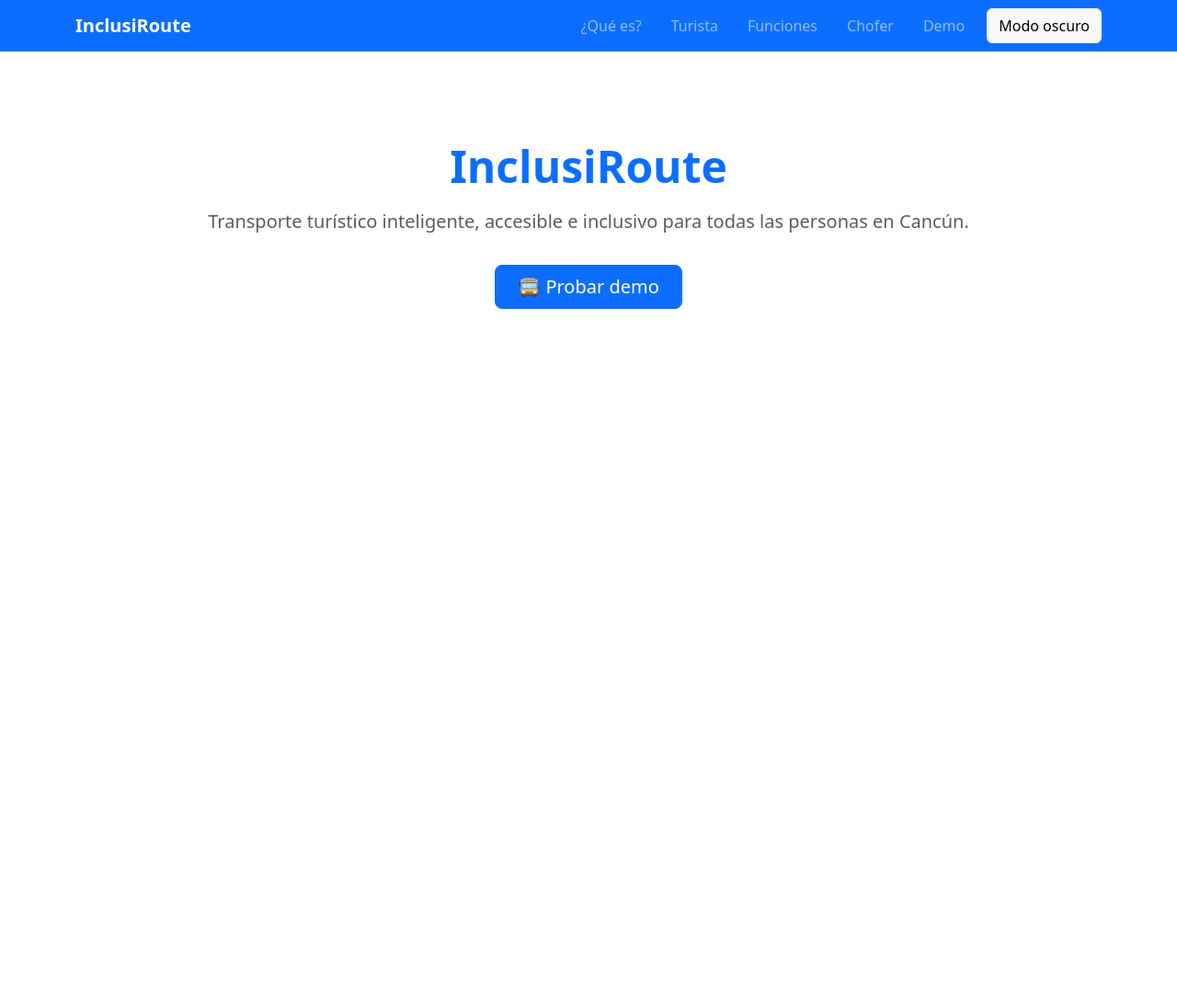
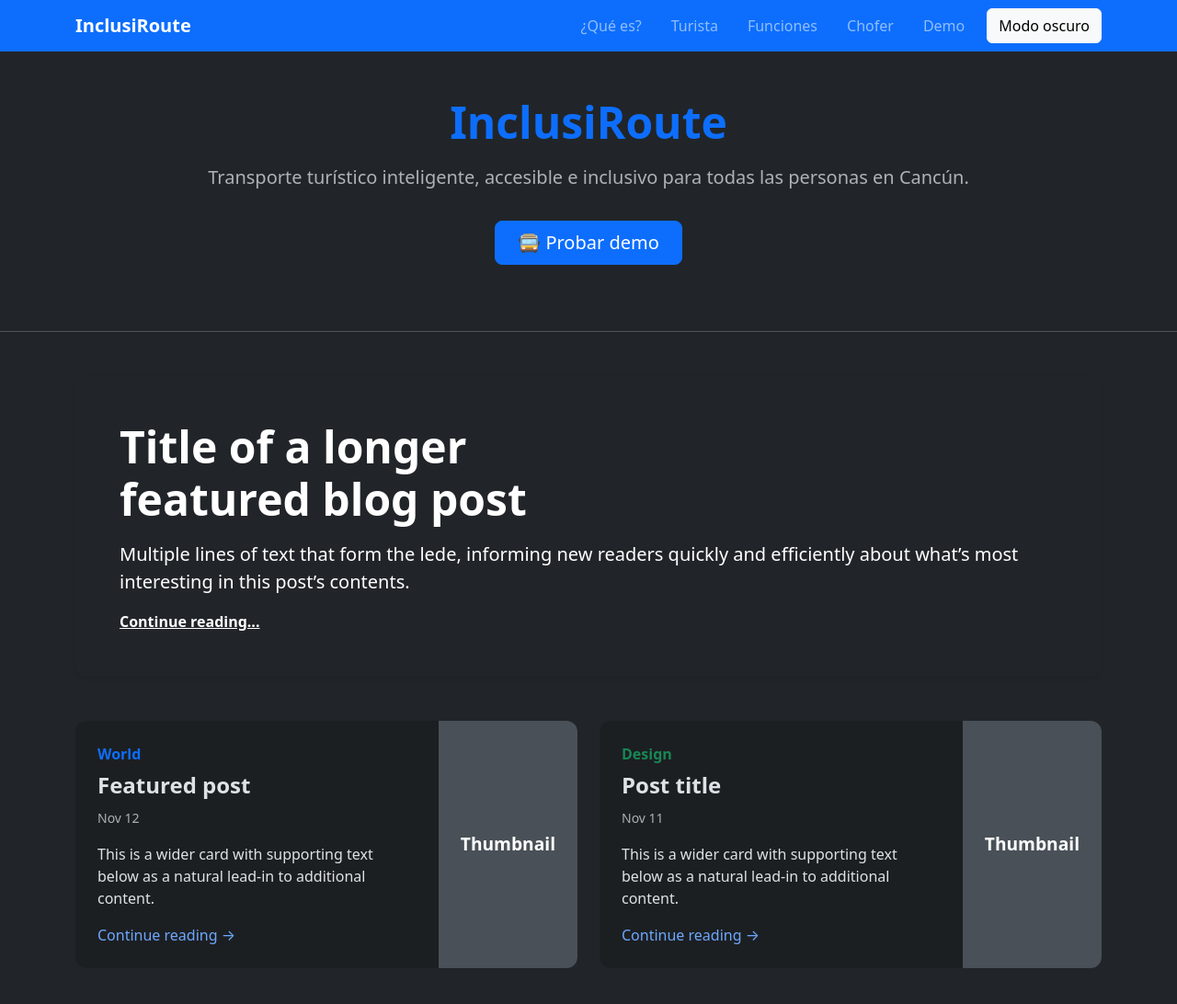
Before and after one commit to CarlosFranciscoTovarPerez/Proyecto-TucanThon, a website: page index.html in a window 1280 px wide. Shown: the whole page at 92% size. Before the commit the page ends 800 px from the top, so only its background shows below. Drawn offline with nearby package versions, Linux system fonts and the light colour scheme.

Commit message:
cambios 2

```diff
--- a/index.html
+++ b/index.html
@@ -1,29 +1,43 @@
 <!doctype html>
-<html lang="es" data-bs-theme="light">
+<html lang="es" data-bs-theme="dark">
   <head>
     <meta charset="utf-8">
     <meta name="viewport" content="width=device-width, initial-scale=1">
-    <title>InclusiRoute</title>
+    <title>InclusiRoute – Prototipo</title>
 
     <!-- Bootstrap -->
     <link href="https://cdn.jsdelivr.net/npm/bootstrap@5.3.3/dist/css/bootstrap.min.css" rel="stylesheet">
 
     <style>
-      body {
-        background-color: #ffffff;
+      .featured {
+        background-color: #212529;
+        border-radius: 0.75rem;
+        padding: 3rem;
       }
-      .hero-section {
-        padding: 6rem 0;
+      .thumb {
+        background-color: #495057;
+        display: flex;
+        justify-content: center;
+        align-items: center;
+        color: white;
+        font-weight: bold;
+        font-size: 1.2rem;
+      }
+      .card-custom {
+        background-color: #1c1f22 !important;
+        border-radius: .75rem;
+        overflow: hidden;
       }
     </style>
   </head>
 
   <body>
 
-<!-- NAV -->
+<!-- 🔵 NAVBAR ORIGINAL -->
 <nav class="navbar navbar-expand-lg bg-primary navbar-dark sticky-top">
   <div class="container">
     <a class="navbar-brand fw-bold" href="#">InclusiRoute</a>
+
     <button class="navbar-toggler" type="button" data-bs-toggle="collapse" data-bs-target="#navMenu">
       <span class="navbar-toggler-icon"></span>
     </button>
@@ -42,8 +56,8 @@
   </div>
 </nav>
 
-<!-- HERO SECTION (ESTO ES LO QUE QUIERES CONSERVAR) -->
-<section class="hero-section text-center">
+<!-- 🔵 HERO (EL QUE QUIERES CONSERVAR) -->
+<section class="hero-section text-center py-5">
   <div class="container">
     <h1 class="fw-bold display-5 text-primary">InclusiRoute</h1>
 
@@ -57,7 +71,78 @@
   </div>
 </section>
 
+<!-- SEPARADOR -->
+<hr class="my-4">
+
+<!-- 🔵 FEATURED BLOG SECTION (esta es la que enlaza el NAV "¿Qué es?") -->
+<div id="que-es" class="container my-5">
+  <div class="featured text-white shadow-sm">
+    <h1 class="display-5 fw-bold">Title of a longer<br>featured blog post</h1>
+
+    <p class="mt-3 fs-5">
+      Multiple lines of text that form the lede, informing new readers quickly
+      and efficiently about what’s most interesting in this post’s contents.
+    </p>
+
+    <a href="#" class="fw-bold text-white text-decoration-underline">Continue reading...</a>
+  </div>
+</div>
+
+<!-- 🔵 TWO CARDS BELOW -->
+<div class="container mb-5">
+  <div class="row g-4">
+
+    <!-- Card 1 -->
+    <div class="col-md-6">
+      <div class="card-custom d-flex">
+        <div class="p-4 flex-grow-1">
+          <strong class="text-primary d-block">World</strong>
+          <h4 class="fw-bold mt-2">Featured post</h4>
+          <small class="text-muted">Nov 12</small>
+          <p class="mt-3">
+            This is a wider card with supporting text below as a natural lead-in to additional content.
+          </p>
+          <a href="#" class="text-decoration-none">Continue reading →</a>
+        </div>
+
+        <div class="thumb p-4" style="width: 180px;">Thumbnail</div>
+      </div>
+    </div>
+
+    <!-- Card 2 -->
+    <div class="col-md-6">
+      <div class="card-custom d-flex">
+        <div class="p-4 flex-grow-1">
+          <strong class="text-success d-block">Design</strong>
+          <h4 class="fw-bold mt-2">Post title</h4>
+          <small class="text-muted">Nov 11</small>
+          <p class="mt-3">
+            This is a wider card with supporting text below as a natural lead-in to additional content.
+          </p>
+          <a href="#" class="text-decoration-none">Continue reading →</a>
+        </div>
+
+        <div class="thumb p-4" style="width: 180px;">Thumbnail</div>
+      </div>
+    </div>
+
+  </div>
+</div>
+
+<!-- Scripts -->
 <script src="https://cdn.jsdelivr.net/npm/bootstrap@5.3.3/dist/js/bootstrap.bundle.min.js"></script>
+
+<!-- Scroll suave -->
+<script>
+document.querySelectorAll('a[href^="#"]').forEach(anchor => {
+  anchor.addEventListener("click", function(e) {
+    e.preventDefault();
+    document.querySelector(this.getAttribute("href")).scrollIntoView({
+      behavior: "smooth"
+    });
+  });
+});
+</script>
 
 <script>
 function scrollToSection(id) {
```
Also changed, not shown: QuienesSomos.html (added, +117 -0 lines).
